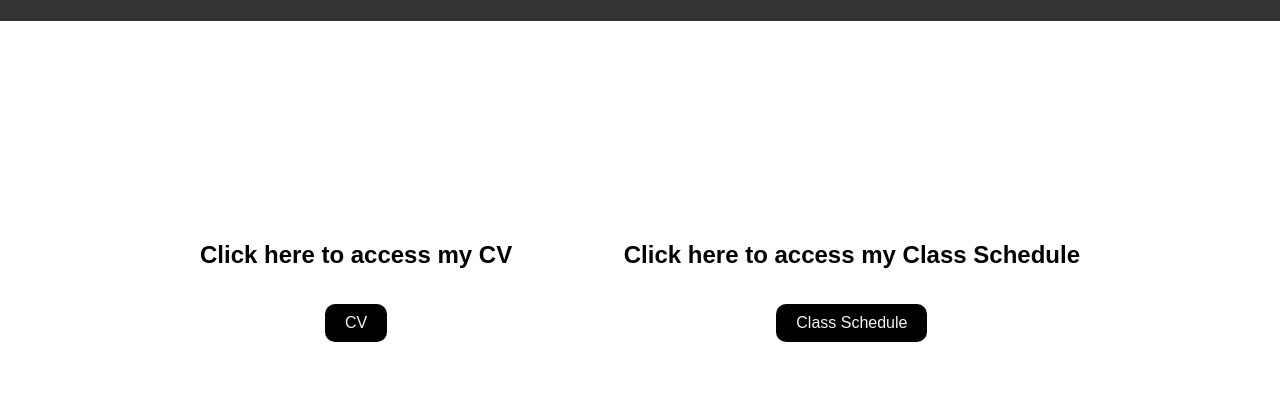
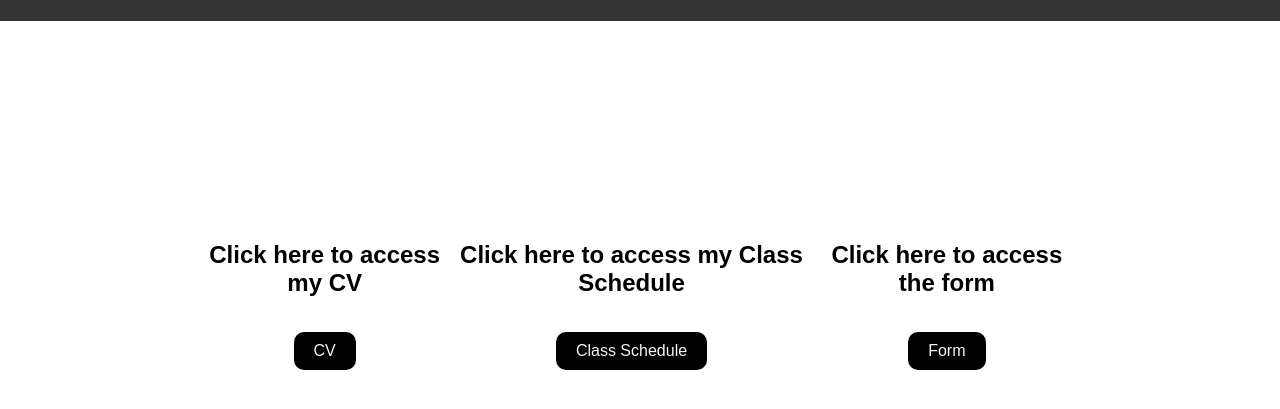
Before and after one commit to marckhazen/marckhazen.github.io, a plain HTML site: page index.html in a window 1280 px wide. Shown: the part 99-508 px from the top of the page. Drawn offline with Linux system fonts and the light colour scheme.

Commit message:
Update index.html

```diff
--- a/index.html
+++ b/index.html
@@ -24,6 +24,10 @@
 				<h2>Click here to access my Class Schedule</h2>
 				<a href="schedule.html" target=”_blank”>Class Schedule</a>
 			</div>
+			<div class="link">
+				<h2>Click here to access the form</h2>
+				<a href="form.html" target=”_blank”>Form</a>
+			</div>
 		</div>
 	</main>
 </body>
```
